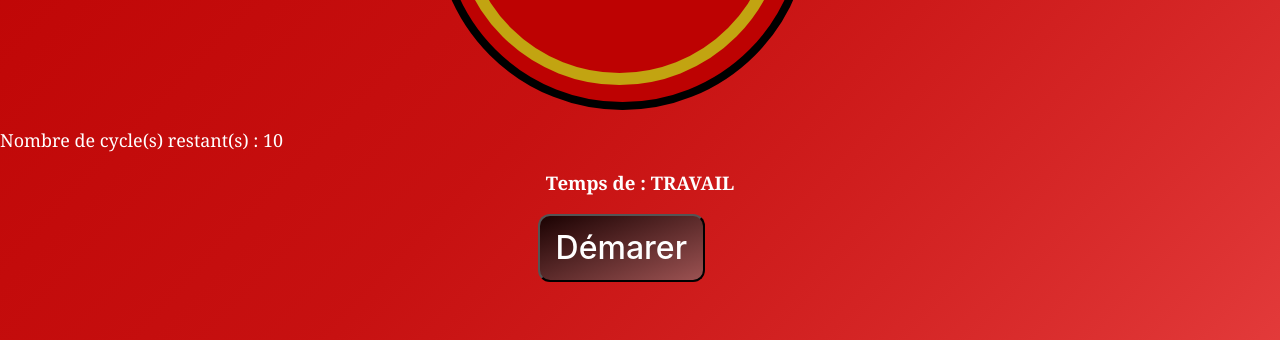
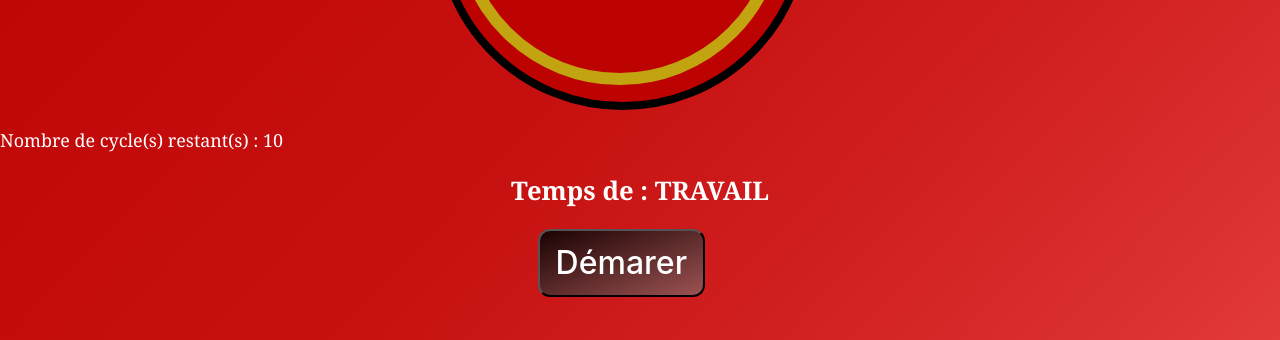
Before and after one commit to hpottier272/pomodoro_hugo, a plain HTML site: page index.html in a window 1280 px wide. Shown: the part 334-674 px from the top of the page. Drawn offline with Linux system fonts and the light colour scheme.

Commit message:
reglage pour test resposive v3

```diff
--- a/index.html
+++ b/index.html
@@ -3,6 +3,7 @@
 <head>
     <meta charset="UTF-8">
     <meta name="description" content="coucou">
+    <meta name="viewport">
     <title>pomodoro_hugo</title>
     <script defer src="partie_js.js"></script>
     <link rel="stylesheet" href="partie_css.css">
@@ -15,7 +16,7 @@
             </div>
         </div>
         <p id = "affichage_repetition"></p>
-        <h3 id = "temps"></h3>
+        <h2 id = "temps"></h2>
         <button id = "action" type = "button" alt = "bouton de lancement du chrono" onclick="lance()">Démarer</button>
         <p><br></p>
         <p class = "text_chono">Réglage du chonomètre : </p>
--- a/partie_css.css
+++ b/partie_css.css
@@ -105,14 +105,9 @@ button{
     word-break: break-word;
 }
 
-h3,h2{
+h2{
     color: white;
     text-align: center;
-}
-
-
-
-h2{
     font-size: 2vw;
 }
 
```
